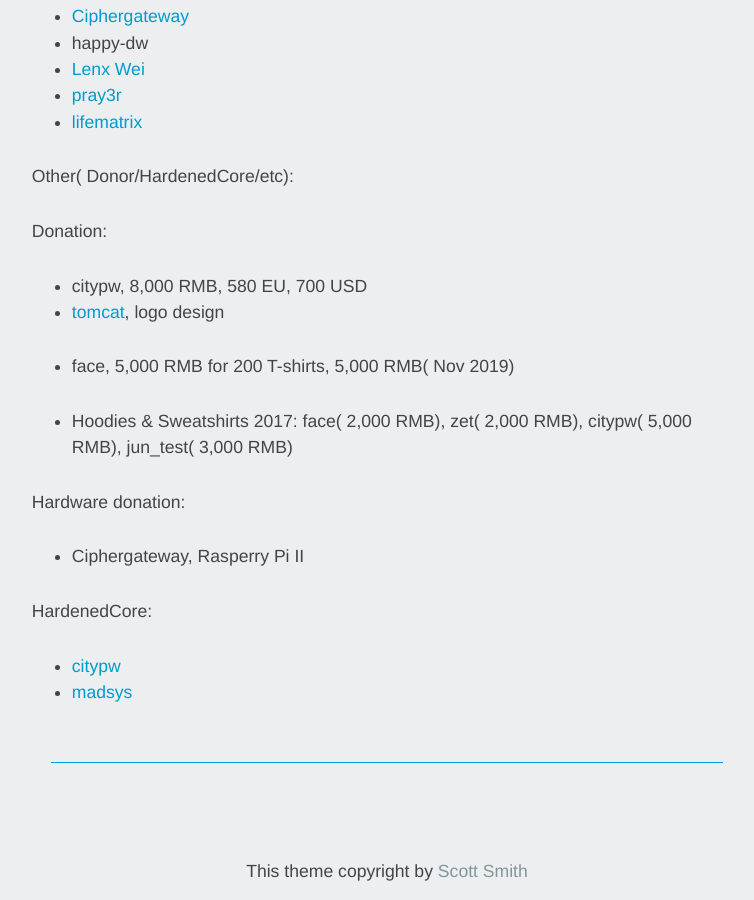
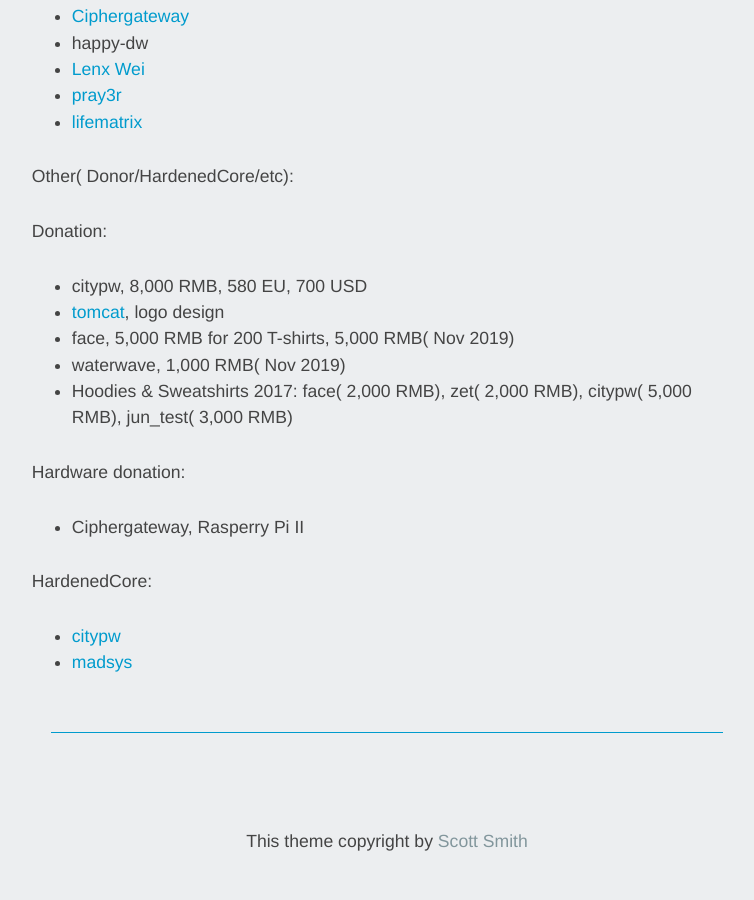
Before and after one commit to hardenedlinux/hardenedlinux.github.io, a Jekyll site: the page built from about2.md, in a window 1280 px wide and 900 px high, scrolled down 1432 px. Shown: the whole window, without its empty margins (253-1007 px from the left). Built offline with Jekyll 4.4.1, drawn with Linux system fonts in a browser that asks for light colours; after the commit the page ends 2302 px from its top, so only the background shows below that.

Commit message:
update donation info

```diff
--- a/about2.md
+++ b/about2.md
@@ -55,7 +55,7 @@
 * citypw, 8,000 RMB, 580 EU, 700 USD
 * [tomcat](http://www.songhaoyun.com/), logo design
 * face, 5,000 RMB for 200 T-shirts, 5,000 RMB( Nov 2019)
-
+* waterwave, 1,000 RMB( Nov 2019)
 * Hoodies & Sweatshirts 2017: face( 2,000 RMB), zet( 2,000 RMB), citypw( 5,000 RMB), jun_test( 3,000 RMB)
 
 Hardware donation:
```
